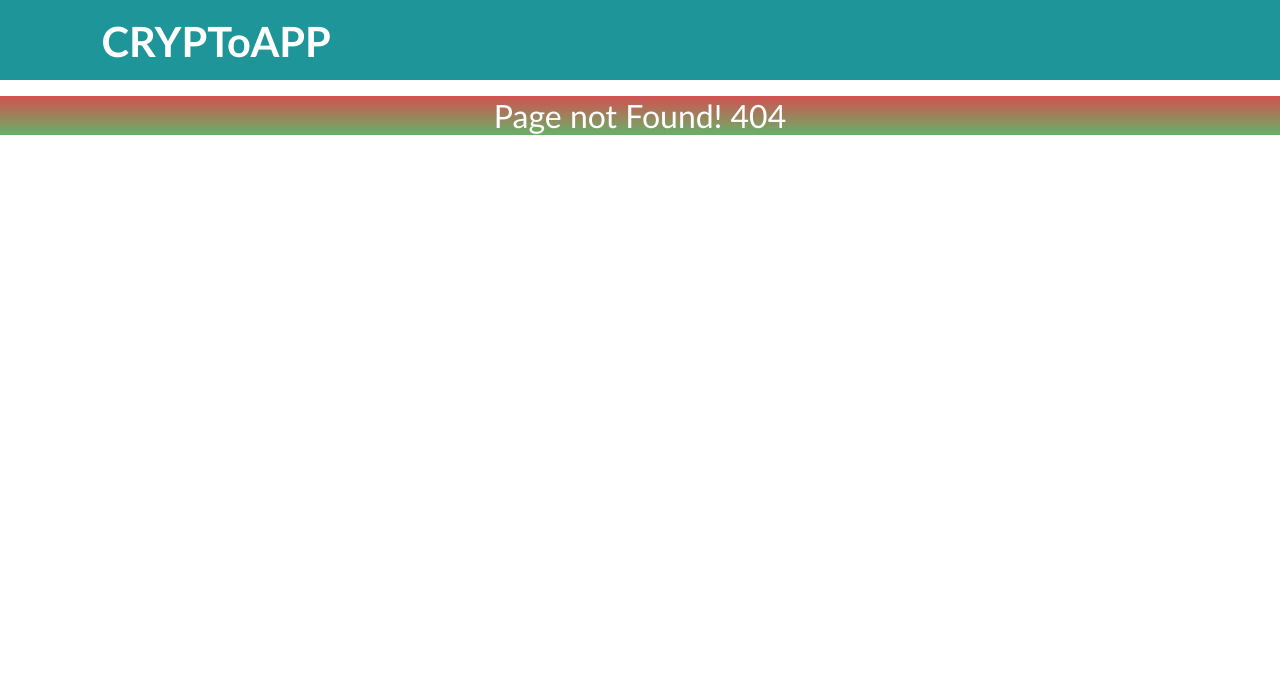
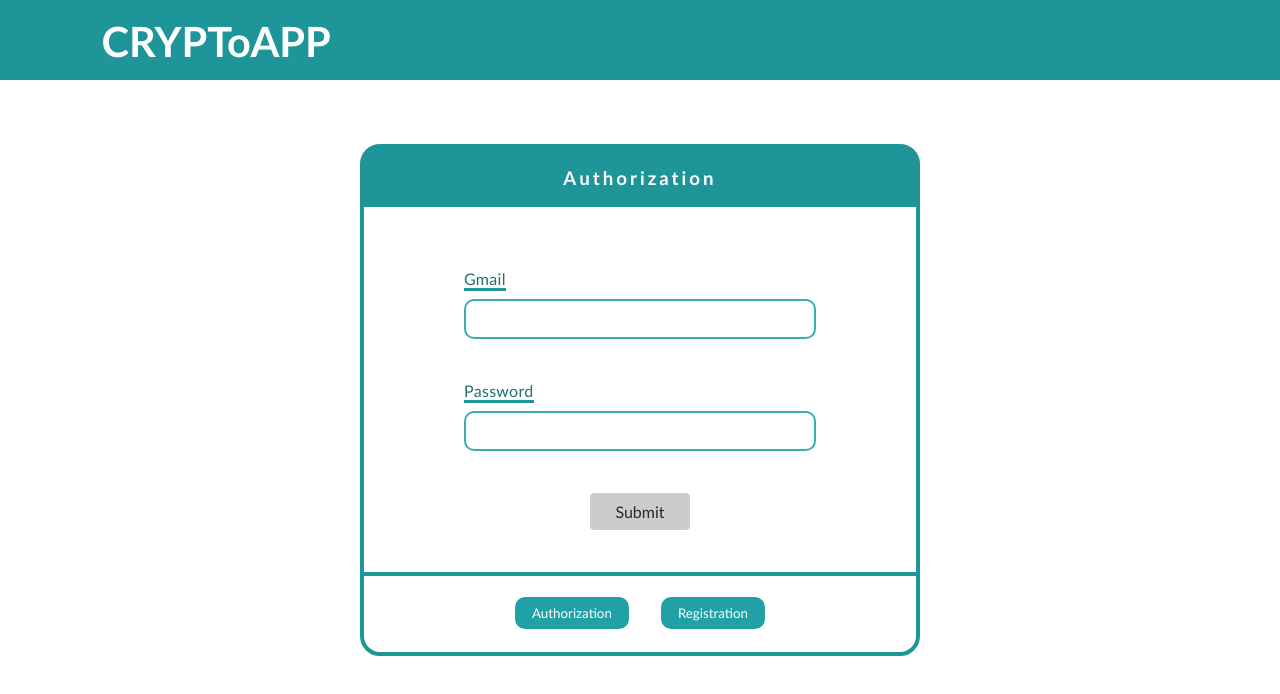
Before and after one commit to MishG777/Crypto-App, a React (Create React App) app: page /auth-registration-page in a window 1280 px wide. Before the commit this address had no page. Shown: the top 694 px of the page. Built offline with nearby package versions, Linux system fonts and the light colour scheme.

Commit message:
signUp-css

```diff
--- a/src/App.js
+++ b/src/App.js
@@ -17,7 +17,7 @@ function App() {
   const [logIn, setLogin] = useState(false);
   const location = useLocation();
 
-  const OnLogInPage = location.pathname === "/log-in";
+  const OnLogInPage = location.pathname === "/auth-registration-page";
   const history = useHistory();
 
   useEffect(() => {
@@ -54,7 +54,7 @@ function App() {
       <main>
         <Switch>
           <Route path="/" exact>
-            <Redirect to="/log-in" />
+            <Redirect to="/auth-registration-page" />
           </Route>
 
           <Route path="/all-coins" exact>
@@ -64,7 +64,7 @@ function App() {
           <Route path="/all-coins/:coins">
             <CoinDetails />
           </Route>
-          <Route path="/log-in">
+          <Route path="/auth-registration-page">
             <LogIn logInHandler={logInHandler} />
           </Route>
           <Route path="*">
--- a/src/components/Coins.js
+++ b/src/components/Coins.js
@@ -17,7 +17,7 @@ import { useHistory, useLocation } from "react-router-dom";
 //   });
 // };
 
-function Coins({ currency }) {
+function Coins() {
   const [coins, setCoins] = useState([]);
   const [isLoading, setIsLoading] = useState(false);
   const [search, setSearch] = useState("");
@@ -33,7 +33,6 @@ function Coins({ currency }) {
   const location = useLocation();
 
   const queryParams = new URLSearchParams(location.search);
-  // const isSortingAscending = queryParams.get("Namesort") === "asc";
   const mcSorting = queryParams.get("McSort") === "asc";
   const chosenCurrency = queryParams.get("currency") === "usd";
   console.log(chosenCurrency);
@@ -85,7 +84,6 @@ function Coins({ currency }) {
   const fetchSecondPageHandler = () => {
     setIsLoading(true);
     setFetchNextPage((nextPage) => nextPage + 1);
-    // showPagesNumHandler();
     history.push(`/all-coins?page=${fetchNextPage + 1}`);
 
     setSecondPageFetched(true);
@@ -97,7 +95,6 @@ function Coins({ currency }) {
   const prevousPageHandler = () => {
     setIsLoading(true);
     setFetchNextPage((nextPage) => nextPage - 1);
-    // showPagesNumHandler();
     history.push(`/all-coins?page=${fetchNextPage - 1}`);
     setIsLoading(false);
   };
@@ -111,7 +108,9 @@ function Coins({ currency }) {
   //==================== SORT BY MARKET CAP
 
   const sortByMcHandler = () => {
+    setIsLoading(true);
     history.push(`${location.pathname}?McSort=${mcSorting ? "desc" : "asc"}`);
+    setIsLoading(false);
   };
 
   // const sortedCoinsByName = sortCoins(filteredCoins, isSortingAscending);
--- a/src/components/Navbar/MainHeader.js
+++ b/src/components/Navbar/MainHeader.js
@@ -28,7 +28,7 @@ const MainHeader = ({ logOutHandler, logIn }) => {
             </NavLink>
           </li>
           <li>
-            <Link to="/log-in" onClick={logOutHandler}>
+            <Link to="/auth-registration-page" onClick={logOutHandler}>
               Log Out
             </Link>
           </li>
--- a/src/components/UserLogging/LogIn.js
+++ b/src/components/UserLogging/LogIn.js
@@ -1,11 +1,15 @@
 import React, { Fragment, useState } from "react";
 import Uselogin from "../../hooks/use-login";
 import classes from "./Login.module.css";
-import { NavLink, Prompt } from "react-router-dom";
+import { Prompt } from "react-router-dom";
 import Button from "../UI/Button";
+import Singup from "./Singup";
 
 const LogIn = ({ logInHandler }) => {
   const [isEntering, setIsEntering] = useState(false);
+  const [onAuthPage, setOnAuthPage] = useState(true);
+
+  // const history = useHistory();
 
   const {
     value: enteredName,
@@ -14,7 +18,7 @@ const LogIn = ({ logInHandler }) => {
     reset: resetNameInput,
     valueChangeHandler: nameChangeHandler,
     inputBlurHandler: nameBlurHandler,
-  } = Uselogin((value) => value.trim() !== "");
+  } = Uselogin((value) => value.trim() !== "" && value.length >= 8);
 
   const {
     value: enteredEmail,
@@ -60,9 +64,15 @@ const LogIn = ({ logInHandler }) => {
     setIsEntering(true);
   };
 
-  // const emailInputClasses = emailInpuHasError
-  //   ? classes["form-control invalidmail"]
-  //   : classes["form-control"];
+  const authHandler = () => {
+    setIsEntering(false);
+    setOnAuthPage(true);
+  };
+
+  const registrHandler = () => {
+    setIsEntering(false);
+    setOnAuthPage(false);
+  };
 
   return (
     <Fragment>
@@ -78,29 +88,13 @@ const LogIn = ({ logInHandler }) => {
         className={classes.mainForm}
       >
         <div className={classes.authTitle}>
-          <h3>Authorization</h3>
-        </div>
-        {/* Name */}
-        <div className={classes["form-control"]}>
-          <label htmlFor="name">Name</label>
-          <input
-            type="text"
-            id="name"
-            onChange={nameChangeHandler}
-            onBlur={nameBlurHandler}
-            value={enteredName}
-            className={classes.input}
-          />
-          {nameInputHasError && (
-            <span className={classes["error-text"]}>
-              please enter valid name!
-            </span>
-          )}
+          <h3>{onAuthPage ? "Authorization" : "Registration"}</h3>
         </div>
 
-        {/* Email */}
+        {onAuthPage && (
+          <Fragment>
             <div className={classes["form-control"]}>
-          <label htmlFor="email">Your E-mail</label>
+              <label htmlFor="email">Gmail</label>
               <input
                 type="text"
                 id="email"
@@ -120,7 +114,23 @@ const LogIn = ({ logInHandler }) => {
                 </span>
               )}
             </div>
-
+            {/* Password */}
+            <div className={classes["form-control"]}>
+              <label htmlFor="password">Password</label>
+              <input
+                type="password"
+                id="password"
+                onChange={nameChangeHandler}
+                onBlur={nameBlurHandler}
+                value={enteredName}
+                className={classes.input}
+              />
+              {nameInputHasError && (
+                <span className={classes["error-text"]}>
+                  please enter valid password longer then 8 symbols!
+                </span>
+              )}
+            </div>
             <div className={classes["form-actions"]}>
               <button
                 onClick={OnButtonClick}
@@ -130,10 +140,19 @@ const LogIn = ({ logInHandler }) => {
                 Submit
               </button>
             </div>
+          </Fragment>
+        )}
 
-        <div className={classes.authButtons} onMouseOver={OnButtonClick}>
-          <NavLink to="/log-in">Authorization</NavLink>
-          <NavLink to="/sign-up">Registration</NavLink>
+        {/* On registration */}
+        {!onAuthPage && <Singup />}
+
+        <div className={classes.authButtons}>
+          <Button onClick={authHandler} className={classes.auth}>
+            Authorization
+          </Button>
+          <Button onClick={registrHandler} className={classes.registr}>
+            Registration
+          </Button>
         </div>
       </form>
     </Fragment>
--- a/src/components/UserLogging/Login.module.css
+++ b/src/components/UserLogging/Login.module.css
@@ -47,7 +47,7 @@ button:disabled:active {
   border: 4px solid rgb(30, 149, 153);
   border-radius: 20px;
   width: 35rem;
-  height: 30rem;
+  height: 32rem;
   margin: 4rem auto;
   display: flex;
   flex-direction: column;
@@ -67,6 +67,7 @@ button:disabled:active {
   margin-bottom: 0.5rem;
   border-bottom: 3px solid rgb(30, 149, 153);
   color: rgb(34, 110, 112);
+  letter-spacing: 0.3px;
 }
 
 .form-control input:focus {
@@ -81,23 +82,27 @@ button:disabled:active {
   border: 2px solid rgb(55, 176, 181);
 }
 
+.form-control .inputErr {
+  border-color: red;
+}
+
 .authButtons {
   border-top: 4px solid rgb(30, 149, 153);
   width: 100%;
   height: 5rem;
-  padding-top: 20px;
+  padding-top: 5px;
 }
 
-.authButtons a {
-  color: rgb(30, 149, 153);
-  text-decoration: none;
-  margin: 20px;
+.authButtons .auth,
+.authButtons .registr {
+  margin: 1rem;
 }
 
-.authButtons a:hover,
-.authButtons a:active {
-  padding-bottom: 0.25rem;
-  border-bottom: 3px solid rgb(30, 149, 153);
+.authButtons .auth:hover,
+.authButtons .auth:active,
+.authButtons .registr:hover,
+.authButtons .registr:active {
+  background-color: rgb(80, 177, 180);
 }
 
 .authTitle {
@@ -107,4 +112,5 @@ button:disabled:active {
   border-top-left-radius: 12px;
   border-top-right-radius: 12px;
   margin-bottom: 20px;
+  letter-spacing: 3px;
 }
--- /dev/null
+++ b/src/components/UserLogging/Signup.module.css
@@ -0,0 +1,67 @@
+.registrBtn {
+  font: inherit;
+  background-color: rgb(30, 149, 153);
+  color: white;
+  border: none;
+  padding: 0.3rem 1.2rem;
+  border-radius: 8px;
+  cursor: pointer;
+}
+
+.registrBtn:hover,
+.registrBtn:active {
+  background-color: rgb(72, 177, 180);
+  border-color: rgb(72, 177, 180);
+}
+
+.mainForm {
+  width: 100%;
+  height: 100%;
+  display: flex;
+  flex-direction: column;
+  justify-content: space-evenly;
+  align-items: center;
+}
+
+.flexClass {
+  display: flex;
+  flex-direction: column;
+  align-items: flex-start;
+  margin: 0;
+  padding: 0;
+  height: 3.4rem;
+  justify-content: space-around;
+}
+.flexClass label {
+  color: rgb(64, 117, 119);
+  font-weight: bolder;
+  font-size: 12px;
+  letter-spacing: 0.3px;
+  border-bottom: 2px solid rgb(64, 117, 119);
+}
+
+.flexClass input {
+  width: 20rem;
+  height: 1.7rem;
+}
+
+.otherSigns {
+  width: 100%;
+  display: flex;
+  justify-content: space-around;
+  align-items: center;
+}
+
+.otherSigns button {
+  font-size: 0.85rem;
+  background-color: rgb(33, 77, 73);
+  color: white;
+  border: none;
+  padding: 0.1rem 1rem;
+  border-radius: 4px;
+  cursor: pointer;
+}
+
+.otherSigns button:hover {
+  background-color: rgb(47, 110, 105);
+}
--- /dev/null
+++ b/src/components/UserLogging/Singup.js
@@ -0,0 +1,38 @@
+import React from "react";
+import classes from "./Signup.module.css";
+
+const Singup = () => {
+  return (
+    <form className={classes.mainForm}>
+      <div className={classes.flexClass}>
+        <label htmlFor="name">Name</label>
+        <input type="text" />
+      </div>
+
+      <div className={classes.flexClass}>
+        <label htmlFor="surname">Surname</label>
+        <input type="text" />
+      </div>
+
+      <div className={classes.flexClass}>
+        <label htmlFor="Gmail">Gmail</label>
+        <input type="mail" />
+      </div>
+
+      <div className={classes.flexClass}>
+        <label htmlFor="password">password</label>
+        <input type="password" />
+      </div>
+      <div>
+        <button className={classes.registrBtn}>Sign Up</button>
+      </div>
+      <div className={classes.otherSigns}>
+        <button>Sign Up with Gmail</button>
+        <button>Sign Up with Binance</button>
+        <button>Sign Up with Gmail</button>
+      </div>
+    </form>
+  );
+};
+
+export default Singup;
```
Lines whose indentation alone changed are shown as unchanged.
